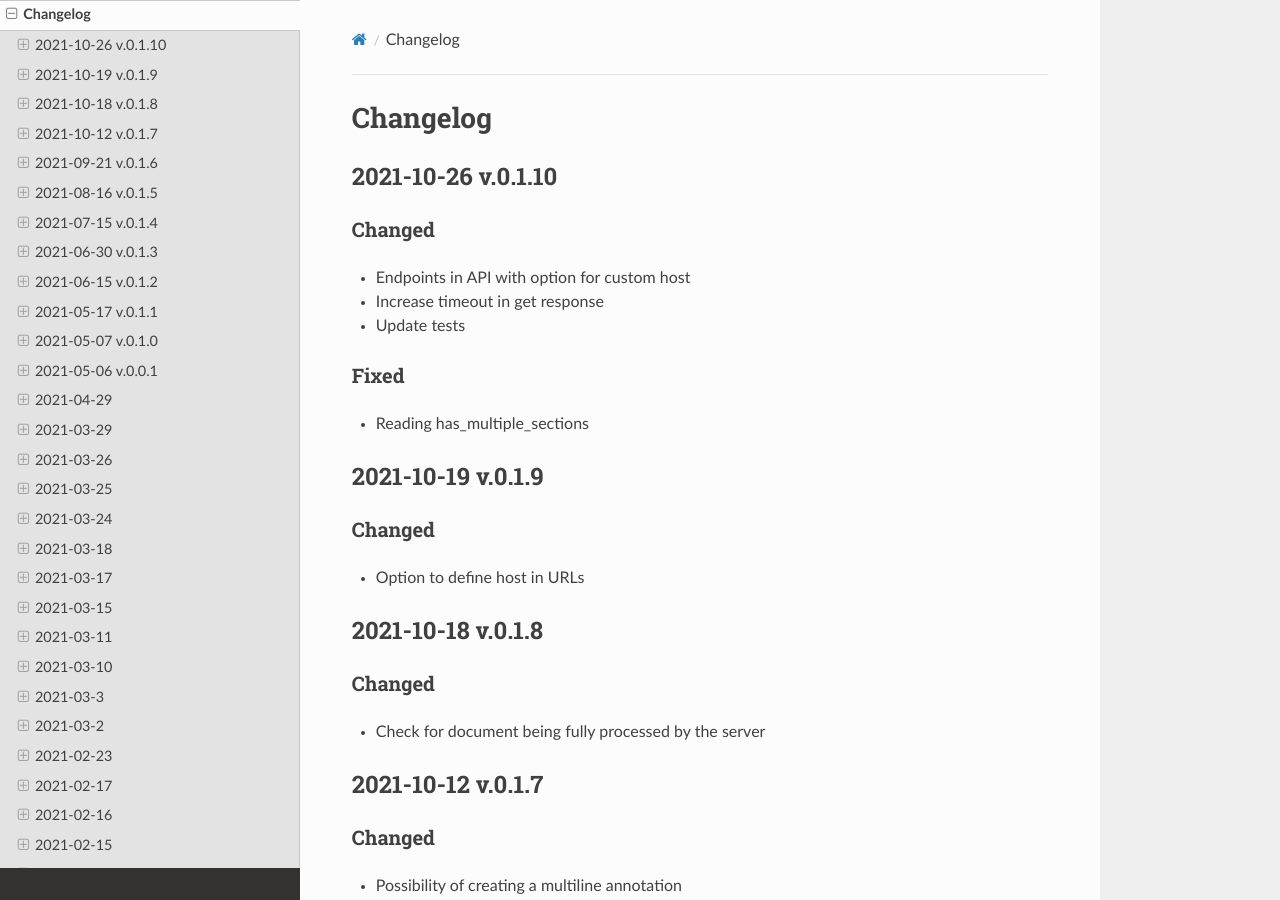
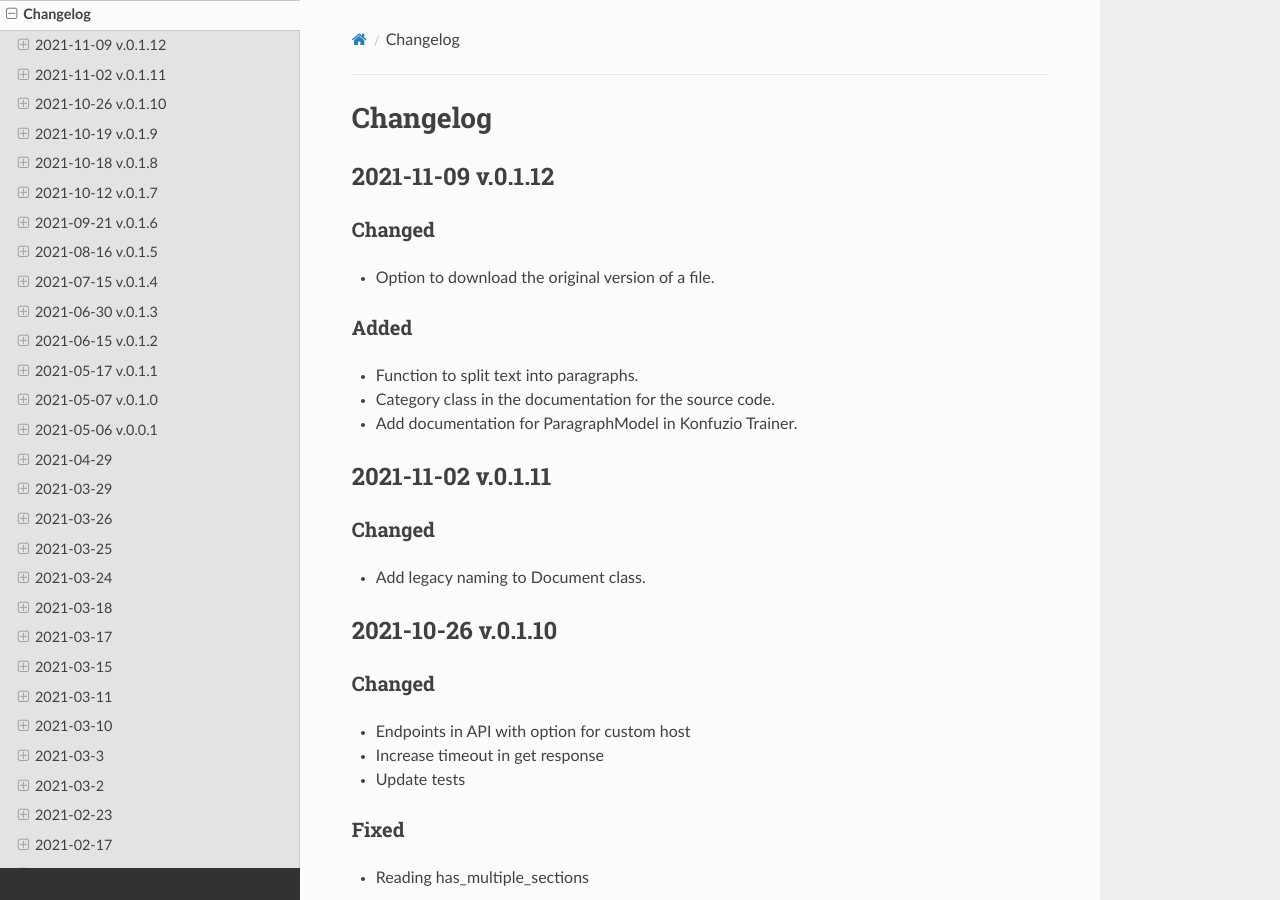
Before and after one commit to konfuzio-ai/konfuzio-sdk, a Sphinx documentation site: the page built from docs/sdk/changelog.md, in a window 1280 px wide and 900 px high. Built offline with Sphinx 7.4.7 and the Read the Docs theme 2.0.0, drawn with Linux system fonts in a browser that asks for light colours.

Commit message:
update changelog + version

```diff
--- a/docs/sdk/changelog.md
+++ b/docs/sdk/changelog.md
@@ -3,6 +3,24 @@
 
 
 # Changelog
+
+## 2021-11-09 v.0.1.12
+
+### Changed
+
+- Option to download the original version of a file.
+
+### Added
+
+- Function to split text into paragraphs.
+- Category class in the documentation for the source code.
+- Add documentation for ParagraphModel in Konfuzio Trainer.
+
+## 2021-11-02 v.0.1.11
+
+### Changed
+
+- Add legacy naming to Document class.
 
 ## 2021-10-26 v.0.1.10
 
--- a/setup.py
+++ b/setup.py
@@ -29,7 +29,7 @@ with open(path.join(this_directory, 'README.md'), encoding='utf-8') as f:
 
 setuptools.setup(
     name="konfuzio_sdk",
-    version="0.1.11",
+    version="0.1.12",
     author='Helm & Nagel GmbH',
     author_email="info@helm-nagel.com",
     description="Konfuzio Software Development Kit",
```
